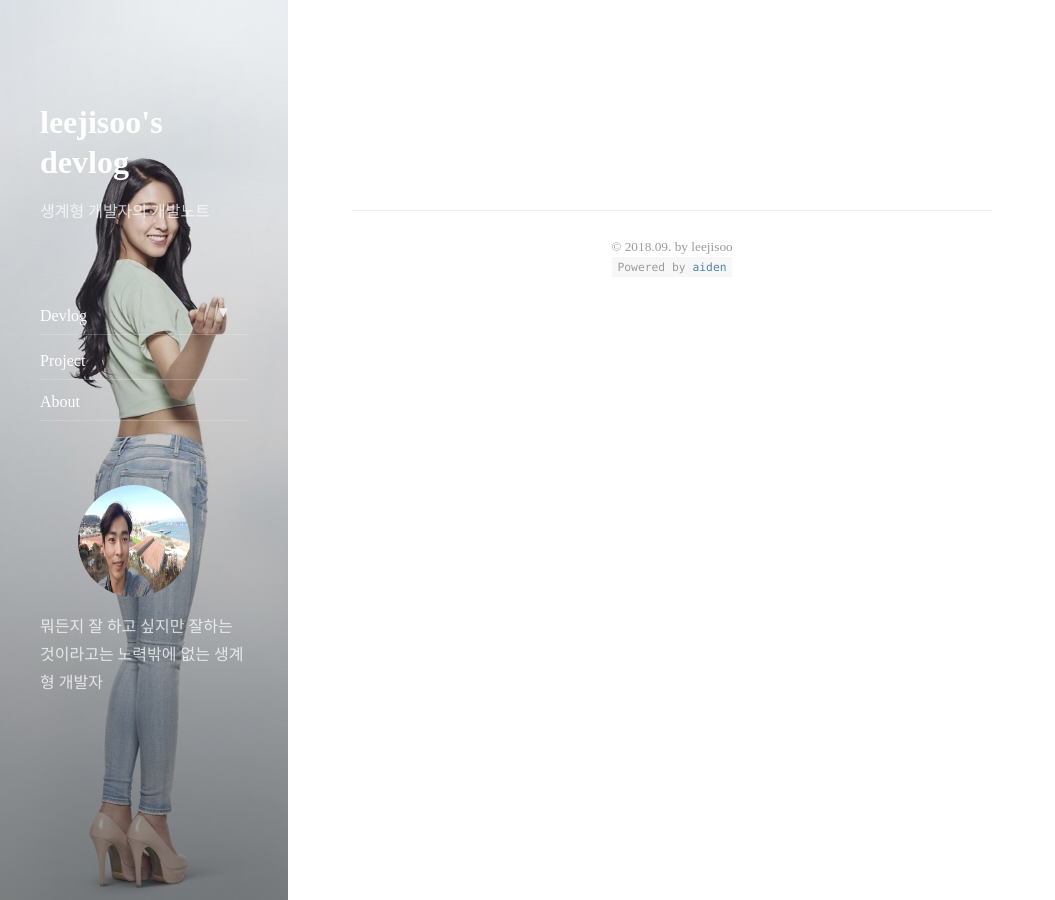
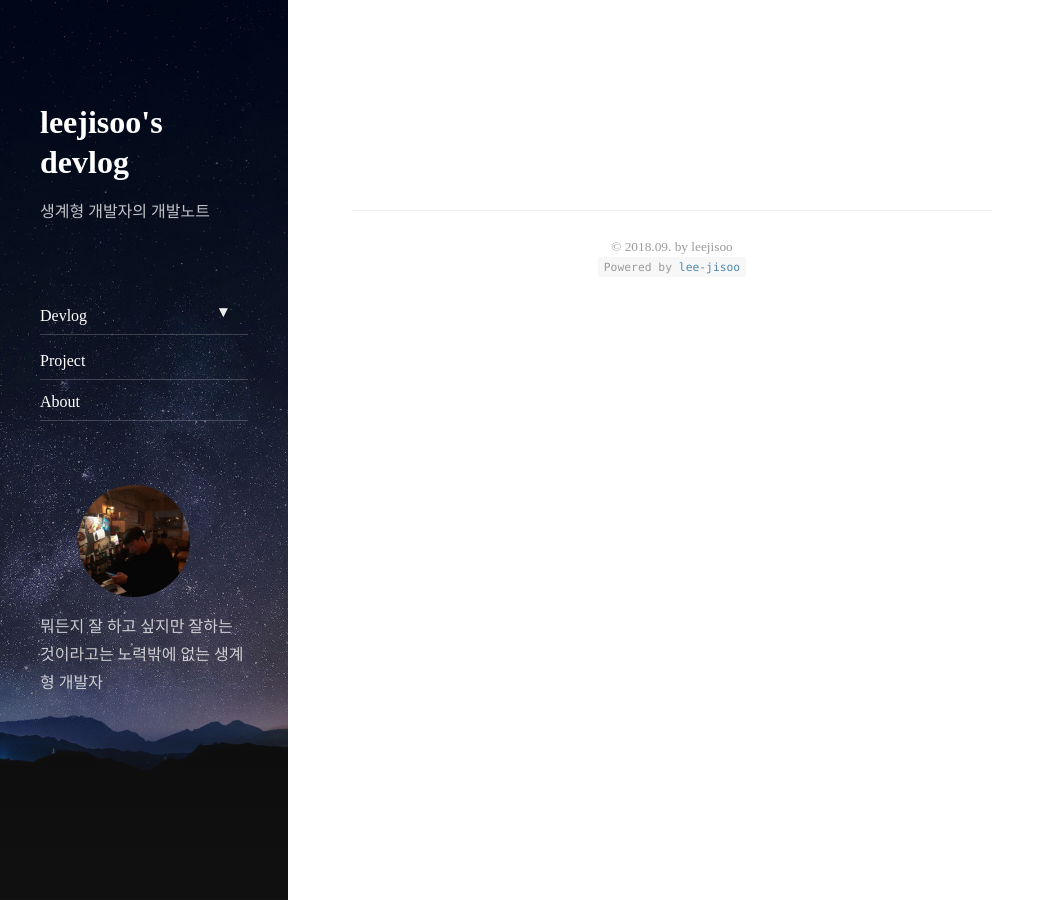
Before and after one commit to lee-jisoo/lee-jisoo.github.io, a Jekyll site: the page built from index.html, in a window 1280 px wide and 900 px high, scrolled down 618 px. Shown: the whole window, without its empty margins (0-1055 px from the left). Built offline with Jekyll 4.4.1, drawn with Linux system fonts in a browser that asks for light colours; nearby versions of some CDN libraries; the list of posts is cut into pages by our own code.

Commit message:
image chage

```diff
--- a/_includes/footer.html
+++ b/_includes/footer.html
@@ -4,6 +4,6 @@
     {{ site.copyright | markdownify }}
   {% endif %}
   <p>
-    <code>Powered by <a href="https://lee-jisoo.github.io/">aiden</a></code>
+    <code>Powered by <a href="https://lee-jisoo.github.io/">lee-jisoo</a></code>
   </p>
 </footer>
```
Also changed, not shown: assets/img/bg.jpeg, assets/img/me.jpg.
